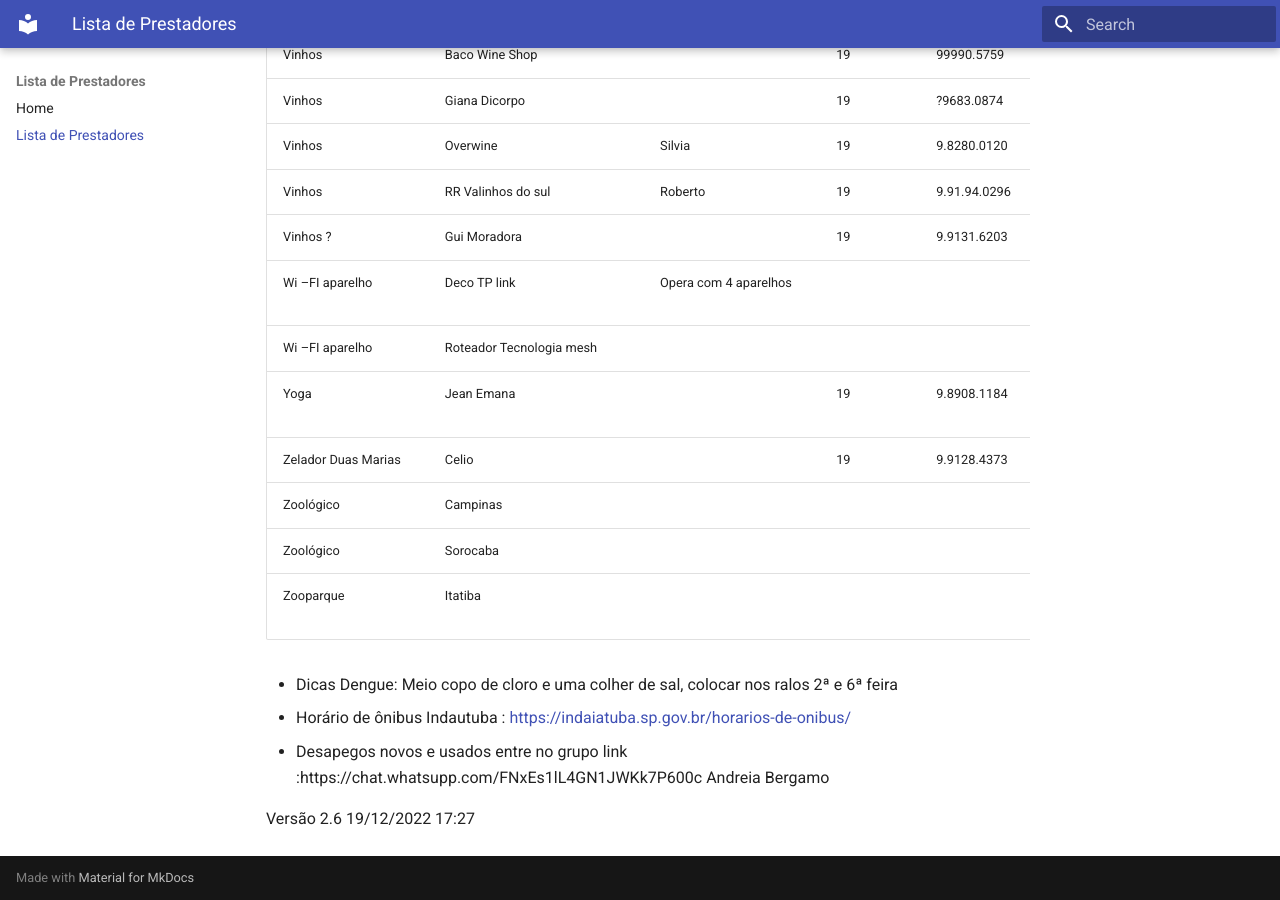
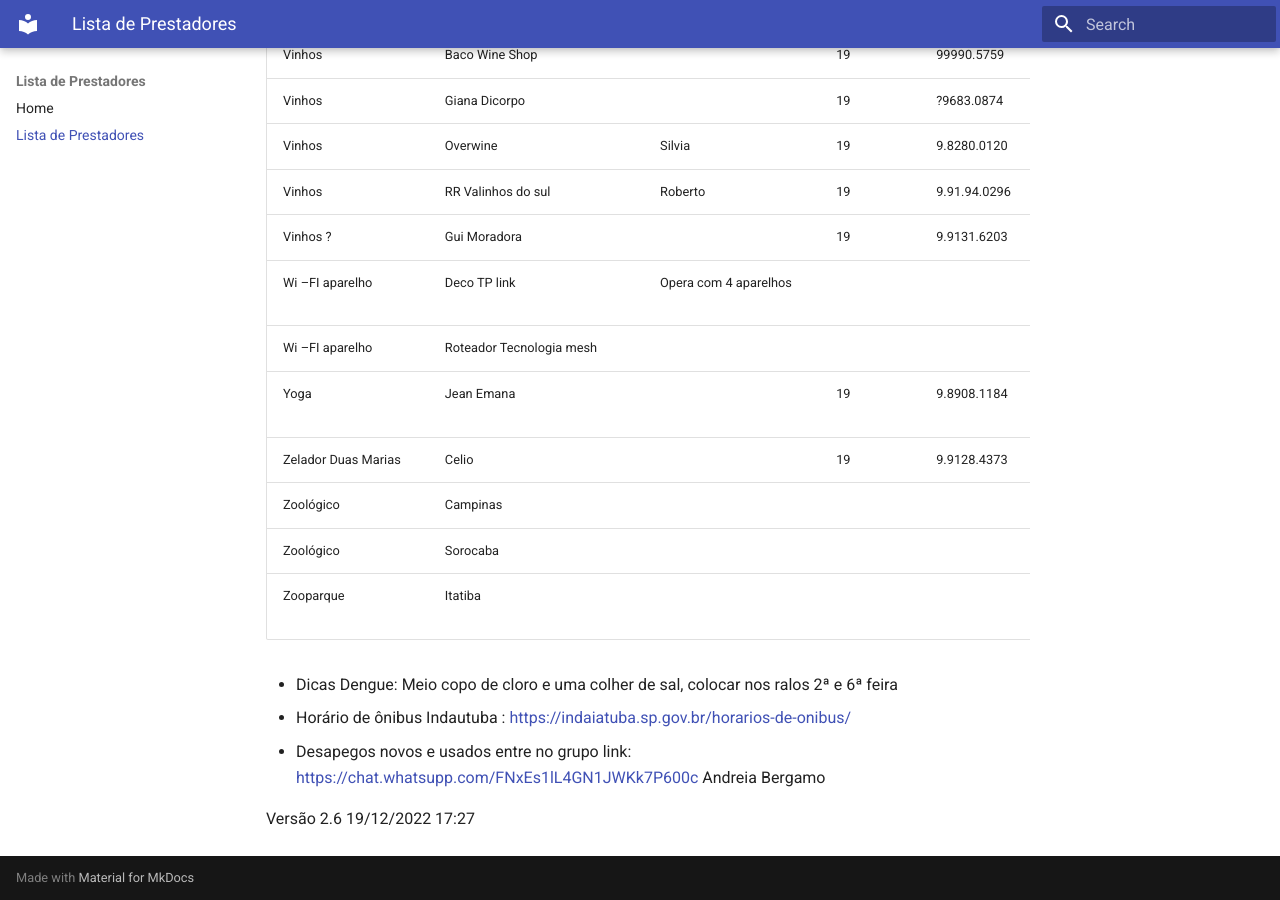
Before and after one commit to duas-marias/duas-marias.github.io, an MkDocs documentation site: the page built from docs/all.md, in a window 1280 px wide and 900 px high, scrolled down 46134 px. Built offline with MkDocs 1.6.1 and Material for MkDocs 9.7.7, drawn with Linux system fonts in a browser that asks for light colours; comment, search, counter and statistics services are not loaded; some of the changed lines change nothing that is shown.

Commit message:
Update all.md

```diff
--- a/docs/all.md
+++ b/docs/all.md
@@ -926,6 +926,6 @@
 
 - Dicas Dengue: Meio copo de cloro e uma colher de sal, colocar nos ralos 2ª e 6ª feira
 - Horário de ônibus Indautuba : <https://indaiatuba.sp.gov.br/horarios-de-onibus/>
-- Desapegos novos e usados entre no grupo link :https://chat.whatsupp.com/FNxEs1lL4GN1JWKk7P600c	Andreia Bergamo
+- Desapegos novos e usados entre no grupo link: <https://chat.whatsupp.com/FNxEs1lL4GN1JWKk7P600c>	Andreia Bergamo
 
 Versão 2.6 19/12/2022 17:27
```
